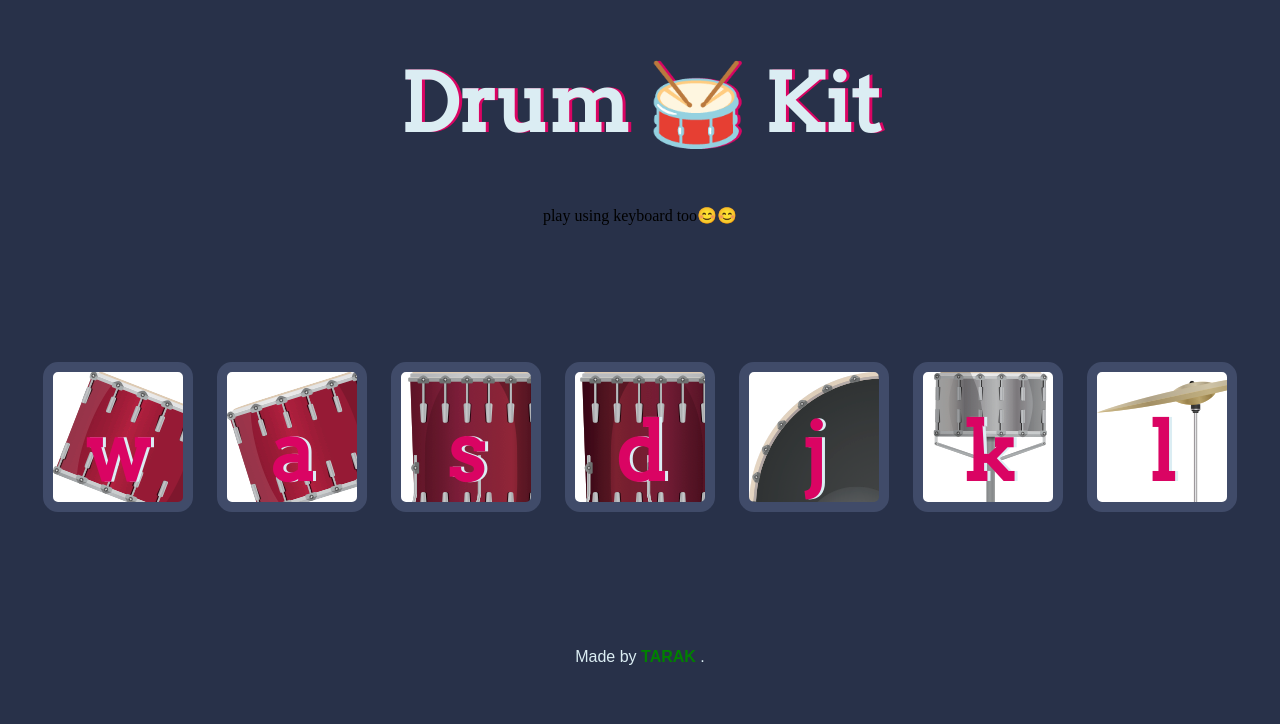
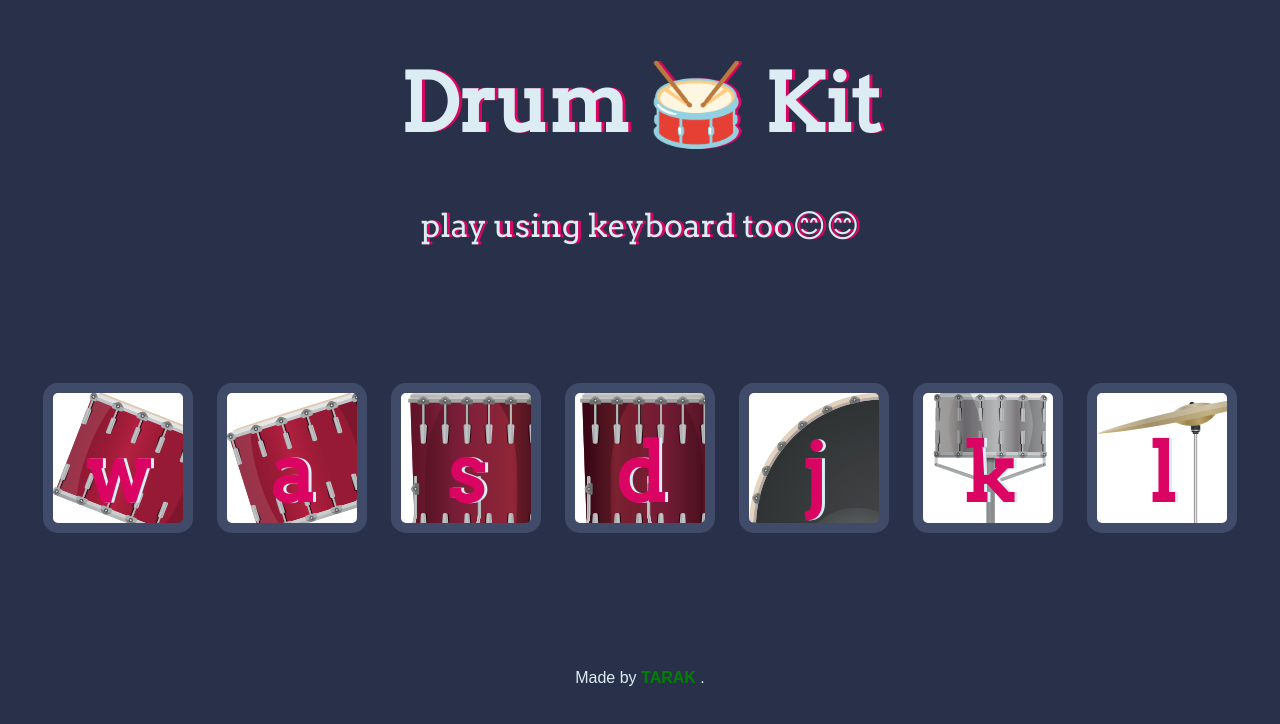
Before and after one commit to Bandi-stack/Drum-Kit, a plain HTML site: page index.html in a window 1280 px wide. Drawn offline with Linux system fonts and the light colour scheme.

Commit message:
Update styles.css

```diff
--- a/styles.css
+++ b/styles.css
@@ -9,6 +9,12 @@ h1 {
   font-family: "Arvo", cursive;
   text-shadow: 3px 0 #DA0463;
 
+}
+p{
+  font-size: 2rem;
+  color: #DBEDF3;
+  font-family: "Arvo", cursive;
+  text-shadow: 3px 0 #DA0463;
 }
 b{
   color:green;
```
